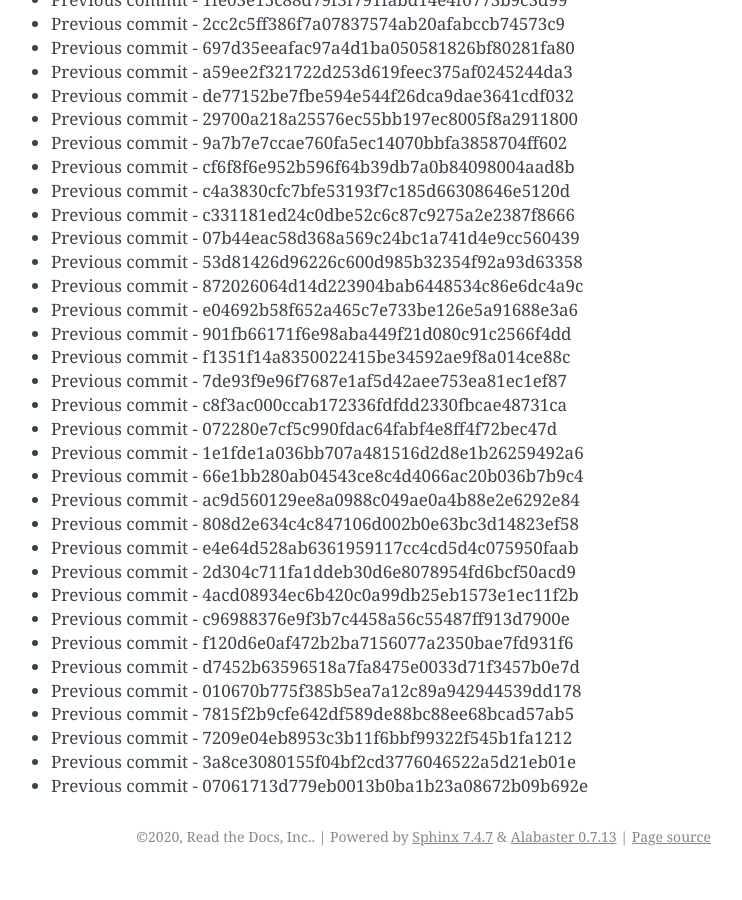
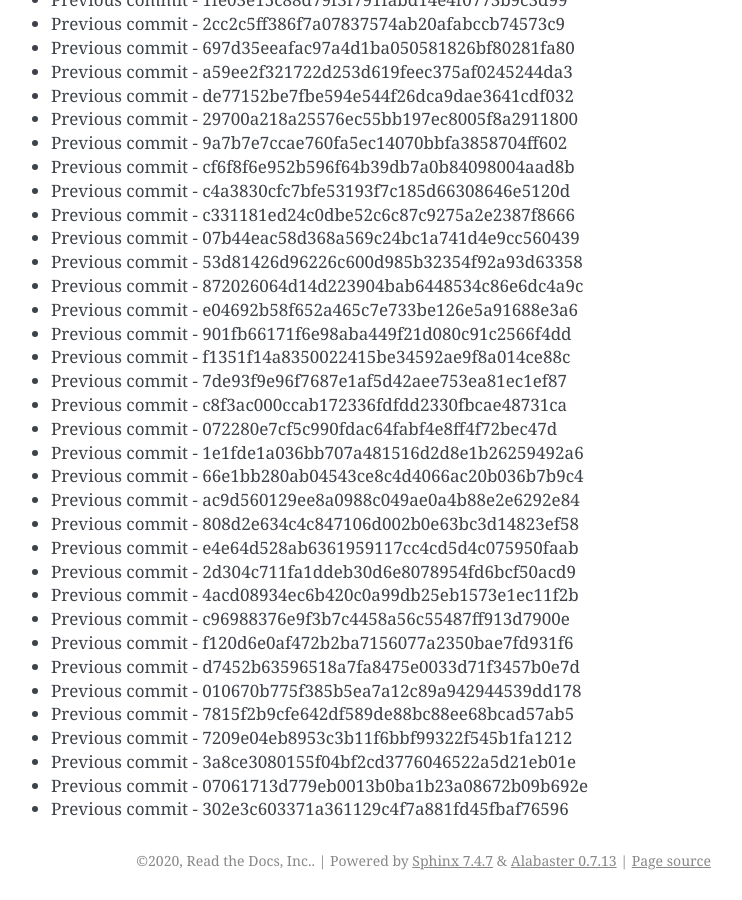
Before and after one commit to readthedocs/rtd-git-stresstest, a Sphinx documentation site: the page built from docs/updates.rst, in a window 1280 px wide and 900 px high, scrolled down 38278 px. Shown: the whole window, without its empty margins (399-1141 px from the left). Built offline with Sphinx 7.4.7, drawn with Linux system fonts in a browser that asks for light colours; before the commit the page ends 39154 px from its top, so only the background shows below that.

Commit message:
Generating commit from previous: 302e3c603371a361129c4f7a881fd45fbaf76596

```diff
--- a/docs/updates.rst
+++ b/docs/updates.rst
@@ -1640,3 +1640,4 @@ It can be tested for any performance characteristics.
 * Previous commit - 7209e04eb8953c3b11f6bbf99322f545b1fa1212
 * Previous commit - 3a8ce3080155f04bf2cd3776046522a5d21eb01e
 * Previous commit - 07061713d779eb0013b0ba1b23a08672b09b692e
+* Previous commit - 302e3c603371a361129c4f7a881fd45fbaf76596
```
